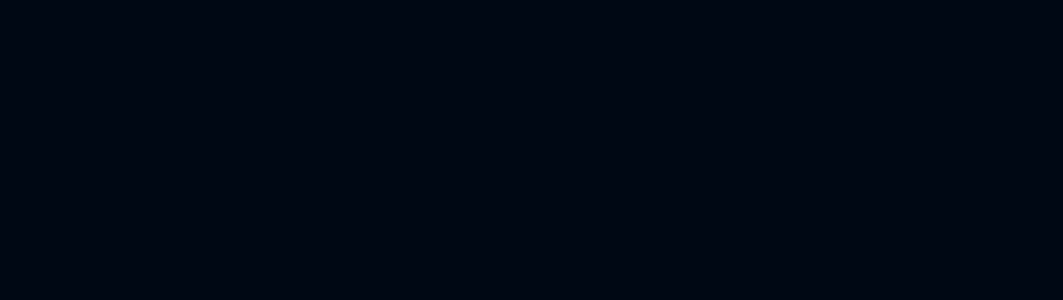
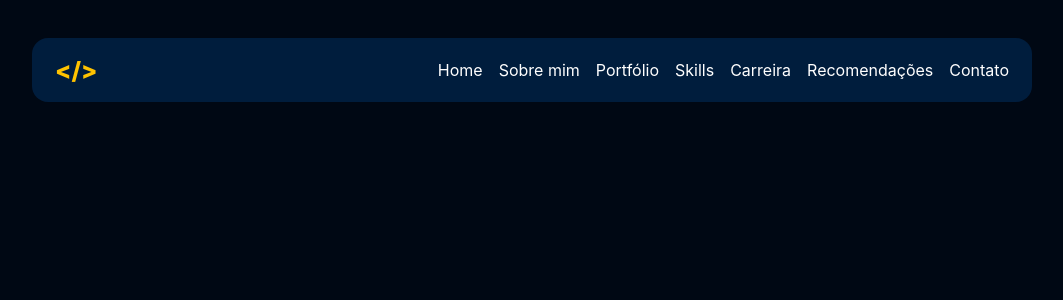
Before and after one commit to mateusmenesesDev/portfolio, a React (Create React App) app: page / in a window 1280 px wide. Shown: the top 300 px of the page, without its empty margins (108-1171 px from the left). Built offline with nearby package versions, Linux system fonts and the light colour scheme; the HTML template or start-up script is replaced by a standard one.

Commit message:
:sparkles: feat: Criado componente de Menu

```diff
--- a/package.json
+++ b/package.json
@@ -10,6 +10,7 @@
     "@types/node": "^16.18.0",
     "@types/react": "^18.0.21",
     "@types/react-dom": "^18.0.6",
+    "css-modules": "^0.3.0",
     "react": "^18.2.0",
     "react-dom": "^18.2.0",
     "react-scripts": "5.0.1",
--- a/src/App.css
+++ b/src/App.css
@@ -1,4 +1,4 @@
 body {
   background-color: #000814;
-  padding: 140px;
+  padding: 0 140px;
 }
--- a/src/App.tsx
+++ b/src/App.tsx
@@ -1,10 +1,11 @@
 import React from 'react';
 import './App.css';
+import { Menu } from './components/Menu';
 
 function App() {
   return (
     <div className="App">
-
+      <Menu/>
     </div>
   );
 }
--- /dev/null
+++ b/src/components/Menu/Menu.module.css
@@ -0,0 +1,19 @@
+.header {
+    background-color: #001D3D;
+    display: flex;
+    align-items: center;
+    justify-content: space-between;
+    padding: 0 23px;
+    height: 64px;
+    border-radius: 16px;
+}
+
+.header-logo {
+    color: #FFC300;
+    font-size: 24px;
+    font-weight: 800;
+}
+.header-itens ul {
+    display: flex;
+    gap: 16px;
+}
--- /dev/null
+++ b/src/components/Menu/index.tsx
@@ -0,0 +1,20 @@
+import style from './Menu.module.css'
+
+export function Menu(){
+    return (
+        <header className={style.header}>
+            <div className={style['header-logo']}>{`</>`}</div>
+            <div className={style['header-itens']}>
+                <ul>
+                    <a href=""><li>Home</li></a>
+                    <a href=""><li>Sobre mim</li></a>
+                    <a href=""><li>Portfólio</li></a>
+                    <a href=""><li>Skills</li></a>
+                    <a href=""><li>Carreira</li></a>
+                    <a href=""><li>Recomendações</li></a>
+                    <a href=""><li>Contato</li></a>
+                </ul>
+            </div>
+        </header>
+    )
+}
--- a/src/index.css
+++ b/src/index.css
@@ -1,5 +1,17 @@
+*{
+  margin: 0;
+  padding: 0;
+  text-decoration: none;
+  list-style: none;
+}
+
+a:visited {
+  color: #FFF;
+}
+
 body {
-  margin: 0;
+  margin-top: 38px;
+  color: #FFF;
   font-family: -apple-system, BlinkMacSystemFont, 'Segoe UI', 'Roboto', 'Oxygen',
     'Ubuntu', 'Cantarell', 'Fira Sans', 'Droid Sans', 'Helvetica Neue',
     sans-serif;
@@ -7,6 +19,7 @@ body {
   -moz-osx-font-smoothing: grayscale;
 }
 
+
 code {
   font-family: source-code-pro, Menlo, Monaco, Consolas, 'Courier New',
     monospace;
```
Also changed, not shown: 1 other file (tests, documents, lock files or other folders).
